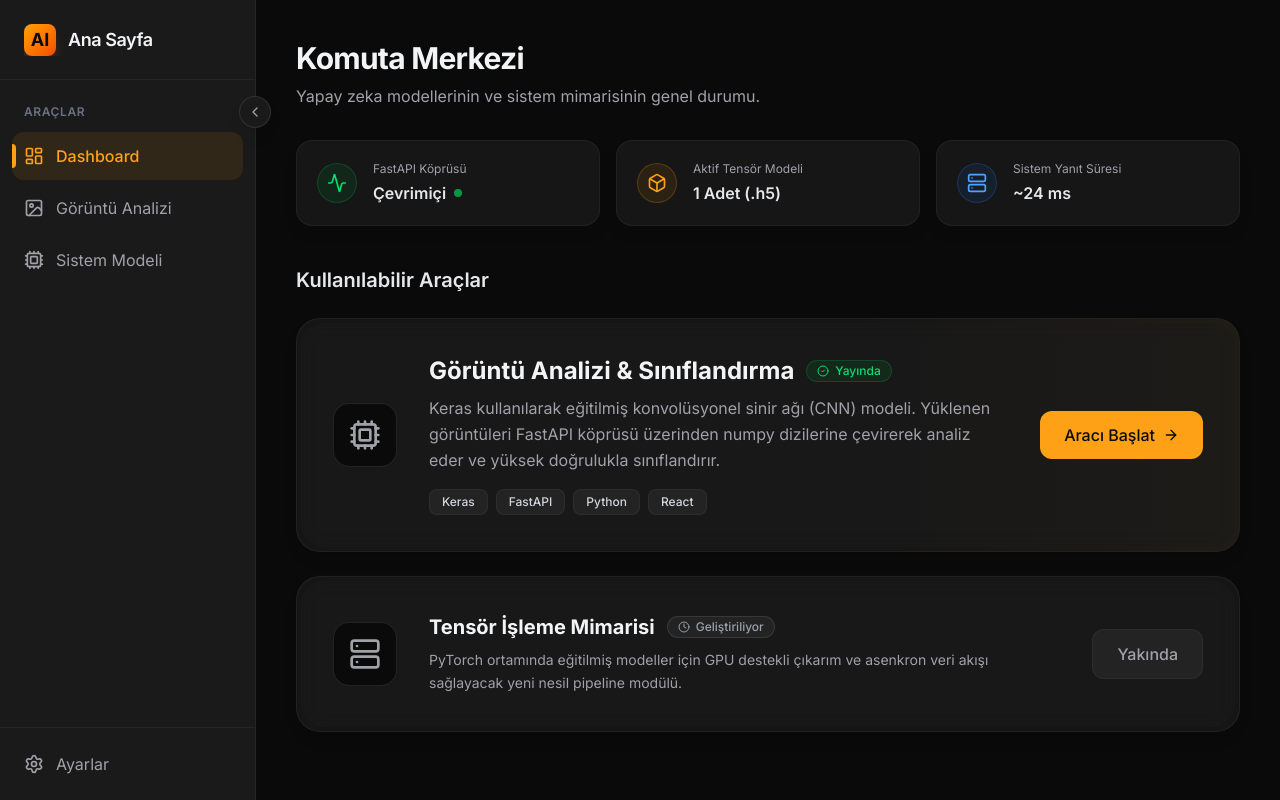
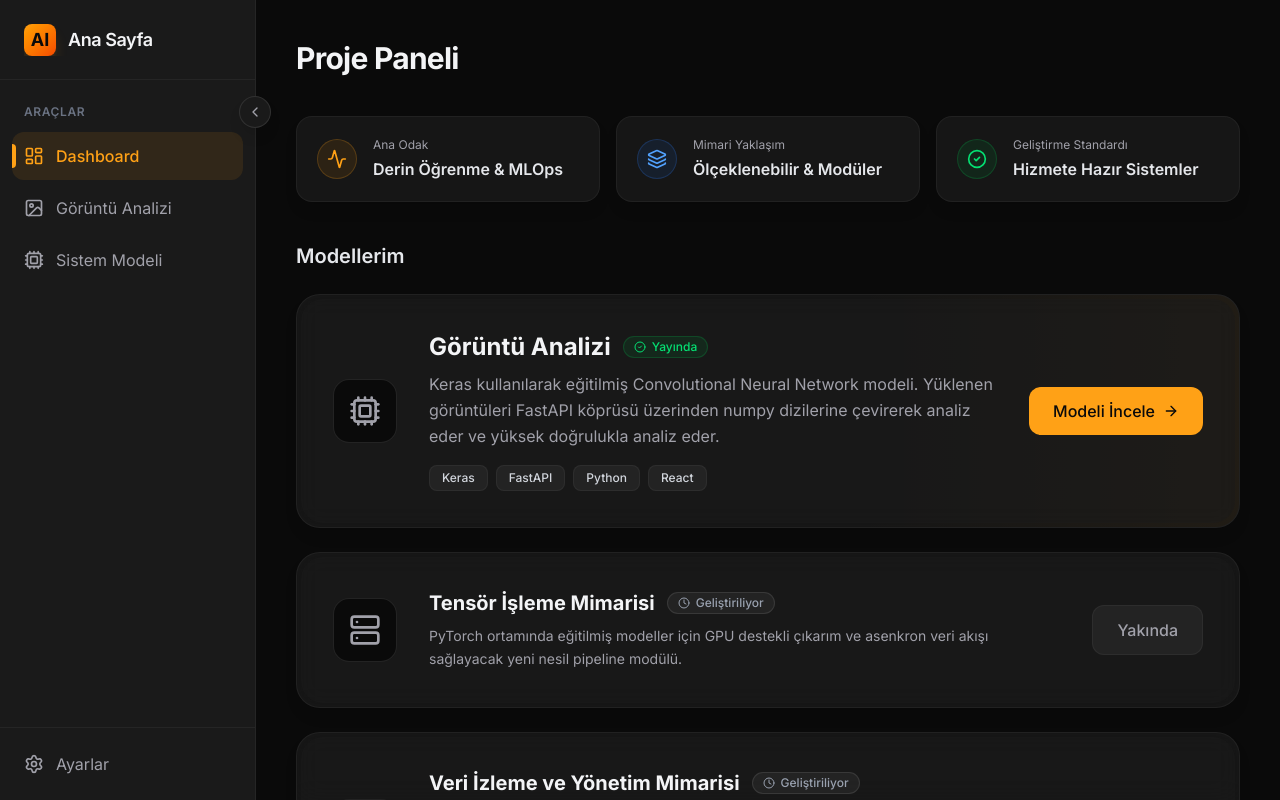
Before and after one commit to omerfarukpirhasanoglu/pirhasanoglu.com, a Next.js app: page /dashboard in a window 1280 px wide. Built offline with nearby package versions, Linux system fonts and the light colour scheme.

Commit message:
revise dashboard page

```diff
--- a/src/app/dashboard/page.tsx
+++ b/src/app/dashboard/page.tsx
@@ -6,7 +6,7 @@ import {
   Box,
   ArrowRight,
   CheckCircle2,
-  Clock
+  Clock,Layers
 } from "lucide-react";
 
 export default function DashboardPage() {
@@ -16,41 +16,38 @@ export default function DashboardPage() {
       {/*Metrics*/}
       <div className="flex flex-col gap-8 animate-reveal">
         <div>
-          <h1 className="text-3xl font-bold tracking-tight text-gray-100 mb-2">Komuta Merkezi</h1>
-          <p className="text-textMuted">Yapay zeka modellerinin ve sistem mimarisinin genel durumu.</p>
+          <h1 className="text-3xl font-bold tracking-tight text-gray-100 mb-2">Proje Paneli</h1>
         </div>
 
-        {/* Sistem Durumu Grid'i */}
+        {/* Vizyon ve Odak Grid'i */}
         <div className="grid grid-cols-1 md:grid-cols-3 gap-4">
           <div className="glass-panel p-5 rounded-2xl flex items-center gap-4 border border-white/5 bg-surface/30">
-            <div className="w-10 h-10 rounded-full bg-green-500/10 flex items-center justify-center border border-green-500/20">
-              <Activity className="w-5 h-5 text-green-400" />
+            <div className="w-10 h-10 rounded-full bg-accent/10 flex items-center justify-center border border-accent/20">
+              <Activity className="w-5 h-5 text-accent" />
             </div>
             <div>
-              <p className="text-xs text-textMuted mb-1">FastAPI Köprüsü</p>
-              <p className="font-semibold text-gray-200 flex items-center gap-2">
-                Çevrimiçi <span className="w-2 h-2 rounded-full bg-green-500 animate-pulse"></span>
-              </p>
-            </div>
-          </div>
-
-          <div className="glass-panel p-5 rounded-2xl flex items-center gap-4 border border-white/5 bg-surface/30">
-            <div className="w-10 h-10 rounded-full bg-accent/10 flex items-center justify-center border border-accent/20">
-              <Box className="w-5 h-5 text-accent" />
-            </div>
-            <div>
-              <p className="text-xs text-textMuted mb-1">Aktif Tensör Modeli</p>
-              <p className="font-semibold text-gray-200">1 Adet (.h5)</p>
+              <p className="text-xs text-textMuted mb-1">Ana Odak</p>
+              <p className="font-semibold text-gray-200">Derin Öğrenme & MLOps</p>
             </div>
           </div>
 
           <div className="glass-panel p-5 rounded-2xl flex items-center gap-4 border border-white/5 bg-surface/30">
             <div className="w-10 h-10 rounded-full bg-blue-500/10 flex items-center justify-center border border-blue-500/20">
-              <Server className="w-5 h-5 text-blue-400" />
+              <Layers className="w-5 h-5 text-blue-400" />
             </div>
             <div>
-              <p className="text-xs text-textMuted mb-1">Sistem Yanıt Süresi</p>
-              <p className="font-semibold text-gray-200">~24 ms</p>
+              <p className="text-xs text-textMuted mb-1">Mimari Yaklaşım</p>
+              <p className="font-semibold text-gray-200">Ölçeklenebilir & Modüler</p>
+            </div>
+          </div>
+
+          <div className="glass-panel p-5 rounded-2xl flex items-center gap-4 border border-white/5 bg-surface/30">
+            <div className="w-10 h-10 rounded-full bg-green-500/10 flex items-center justify-center border border-green-500/20">
+              <CheckCircle2 className="w-5 h-5 text-green-400" />
+            </div>
+            <div>
+              <p className="text-xs text-textMuted mb-1">Geliştirme Standardı</p>
+              <p className="font-semibold text-gray-200">Hizmete Hazır Sistemler</p>
             </div>
           </div>
         </div>
@@ -58,7 +55,7 @@ export default function DashboardPage() {
 
       {/* Ana Projeler Listesi */}
       <div className="flex flex-col gap-6">
-        <h2 className="text-xl font-semibold text-gray-200 animate-reveal delay-200">Kullanılabilir Araçlar</h2>
+        <h2 className="text-xl font-semibold text-gray-200 animate-reveal delay-200">Modellerim</h2>
 
         {/* Proje Kartı 1 */}
         <div className="glass-panel rounded-3xl p-1 border border-white/5 group hover:border-accent/30 hover:shadow-2xl hover:shadow-accent/10 transition-all duration-500 animate-reveal delay-400 relative overflow-hidden">
@@ -75,13 +72,13 @@ export default function DashboardPage() {
             {/*contents*/}
             <div className="flex-1">
               <div className="flex items-center gap-3 mb-2">
-                <h3 className="text-2xl font-bold text-gray-100">Görüntü Analizi & Sınıflandırma</h3>
+                <h3 className="text-2xl font-bold text-gray-100">Görüntü Analizi</h3>
                 <span className="px-2.5 py-0.5 rounded-full bg-green-500/10 border border-green-500/20 text-green-400 text-xs font-medium flex items-center gap-1.5">
                   <CheckCircle2 className="w-3 h-3" /> Yayında
                 </span>
               </div>
               <p className="text-textMuted leading-relaxed mb-4 max-w-2xl">
-                Keras kullanılarak eğitilmiş konvolüsyonel sinir ağı (CNN) modeli. Yüklenen görüntüleri FastAPI köprüsü üzerinden numpy dizilerine çevirerek analiz eder ve yüksek doğrulukla sınıflandırır.
+                Keras kullanılarak eğitilmiş Convolutional Neural Network modeli. Yüklenen görüntüleri FastAPI köprüsü üzerinden numpy dizilerine çevirerek analiz eder ve yüksek doğrulukla analiz eder.
               </p>
 
               {/*tags*/}
@@ -95,7 +92,7 @@ export default function DashboardPage() {
 
             {/* Buttons*/}
             <Link href="/dashboard/tool-1" className="shrink-0 w-full md:w-auto flex items-center justify-center gap-2 bg-accent text-background px-6 py-3 rounded-xl font-medium hover:bg-orange-500 transition-colors duration-250">
-              Aracı Başlat
+              Modeli İncele
               <ArrowRight className="w-4 h-4" />
             </Link>
           </div>
@@ -126,7 +123,38 @@ export default function DashboardPage() {
             </button>
           </div>
         </div>
+        {/* Proje Kartı 3*/}
+        <div className="glass-panel rounded-3xl p-1 border border-white/5 opacity-60 hover:opacity-100 transition-opacity duration-300 animate-reveal delay-800">
+          <div className="bg-surface/50 rounded-[22px] p-6 md:p-8 flex flex-col md:flex-row gap-8 items-start md:items-center">
 
+            <div className="w-16 h-16 shrink-0 bg-background rounded-2xl flex items-center justify-center border border-white/10">
+              <Box className="w-8 h-8 text-textMuted" />
+            </div>
+
+            <div className="flex-1">
+              <div className="flex items-center gap-3 mb-2">
+                <h3 className="text-xl font-bold text-gray-100 text-opacity-80">Veri İzleme ve Yönetim Mimarisi</h3>
+                <span className="px-2.5 py-0.5 rounded-full bg-white/5 border border-white/10 text-gray-400 text-xs font-medium flex items-center gap-1.5">
+                  <Clock className="w-3 h-3" /> Geliştiriliyor
+                </span>
+              </div>
+              <p className="text-textMuted leading-relaxed max-w-2xl text-sm mb-4">
+                C# ve .NET Framework üzerinde SQLite entegrasyonu ile kurgulanmış, stüdyo projelerinin ilerleyişini ve yetkilendirme süreçlerini takip eden asenkron veri izleme sistemi.
+              </p>
+
+              {/* Etiketler */}
+              <div className="flex flex-wrap gap-2">
+                <span className="px-3 py-1 rounded-lg bg-white/5 text-gray-400 text-xs font-medium border border-white/10">C#</span>
+                <span className="px-3 py-1 rounded-lg bg-white/5 text-gray-400 text-xs font-medium border border-white/10">.NET Framework</span>
+                <span className="px-3 py-1 rounded-lg bg-white/5 text-gray-400 text-xs font-medium border border-white/10">SQLite</span>
+              </div>
+            </div>
+
+            <button disabled className="shrink-0 w-full md:w-auto px-6 py-3 rounded-xl font-medium bg-white/5 text-textMuted cursor-not-allowed border border-white/5">
+              Yakında
+            </button>
+          </div>
+        </div>
       </div>
     </div>
   );
```
